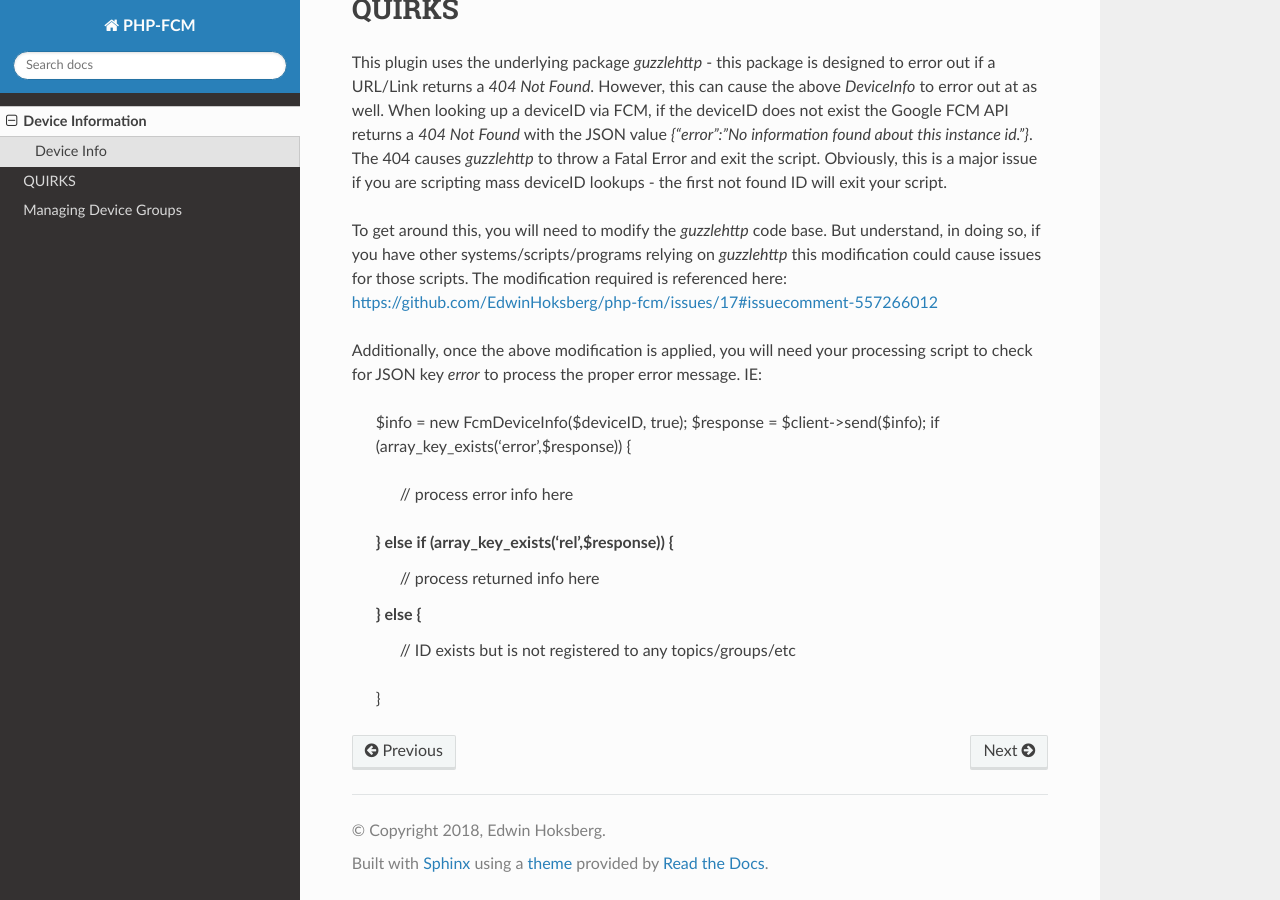
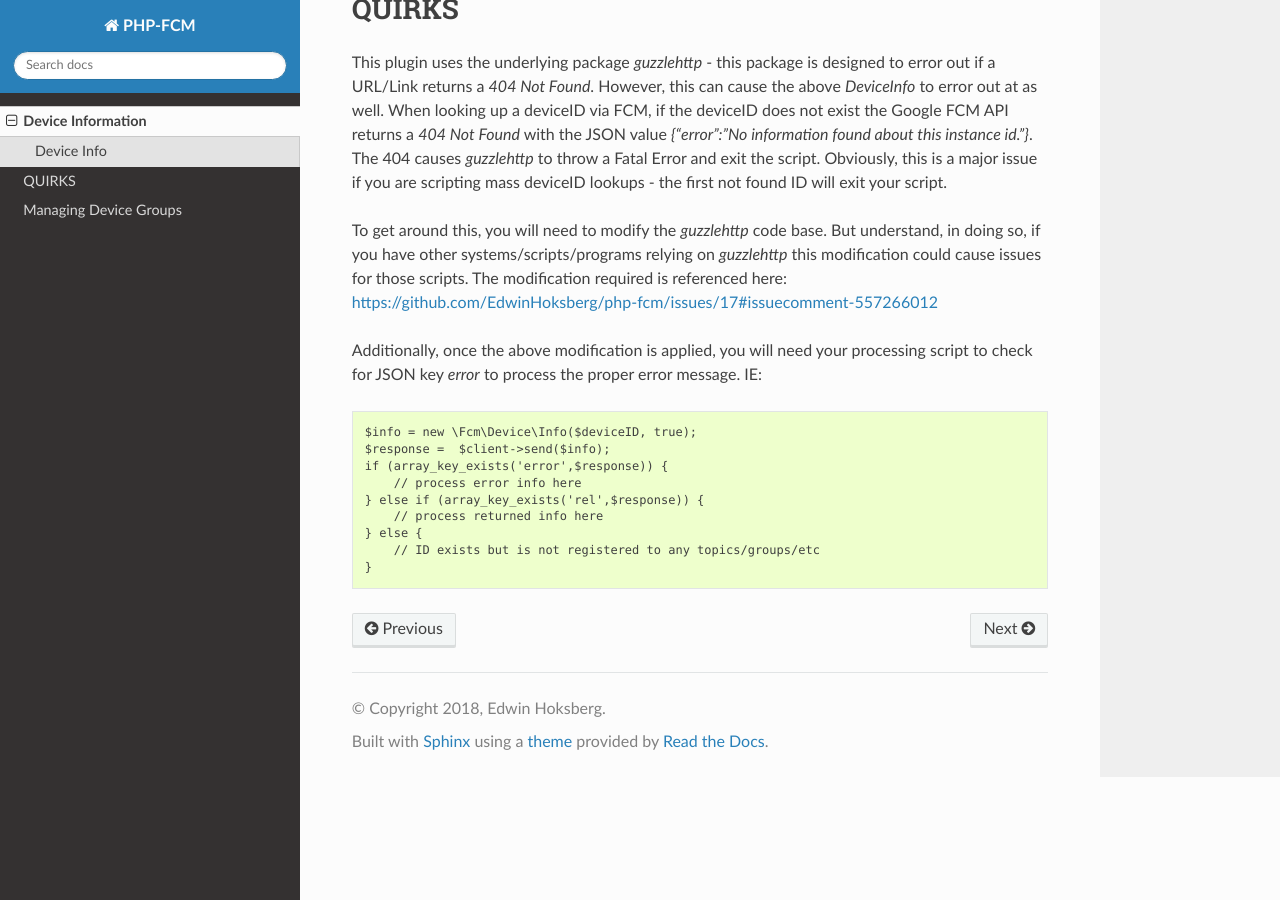
Before and after one commit to EdwinHoksberg/php-fcm, a Sphinx documentation site: the page built from docs/device.rst, in a window 1280 px wide and 900 px high, scrolled down 1151 px. Built offline with Sphinx 7.4.7 and the Read the Docs theme 2.0.0, drawn with Linux system fonts in a browser that asks for light colours; pages that are not in the unit, such as notebooks, are missing from menus.

Commit message:
Update device.rst

```diff
--- a/docs/device.rst
+++ b/docs/device.rst
@@ -67,6 +67,8 @@
 
 Additionally, once the above modification is applied, you will need your processing script to check for JSON key `error` to process the proper error message.  IE:
 
+.. code-block:: php
+
   $info = new \Fcm\Device\Info($deviceID, true);
   $response =  $client->send($info);
   if (array_key_exists('error',$response)) {
```
